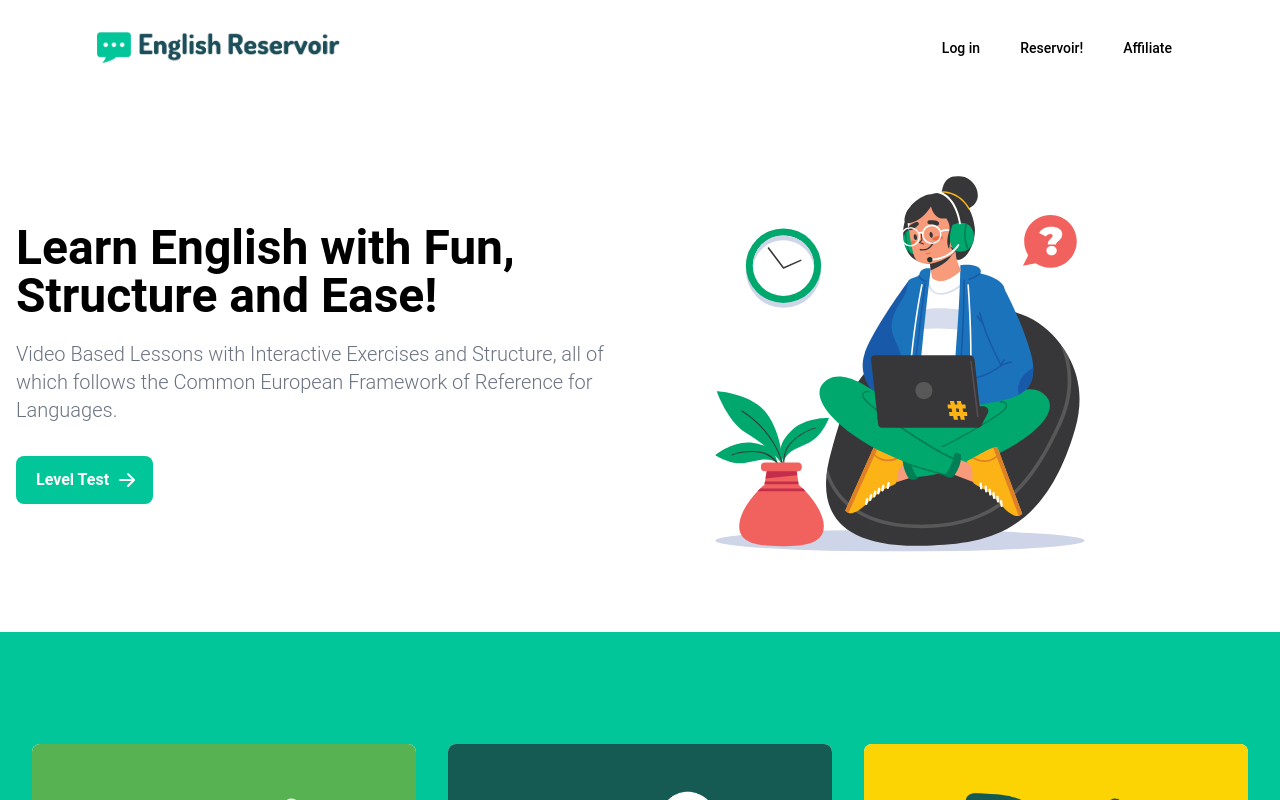
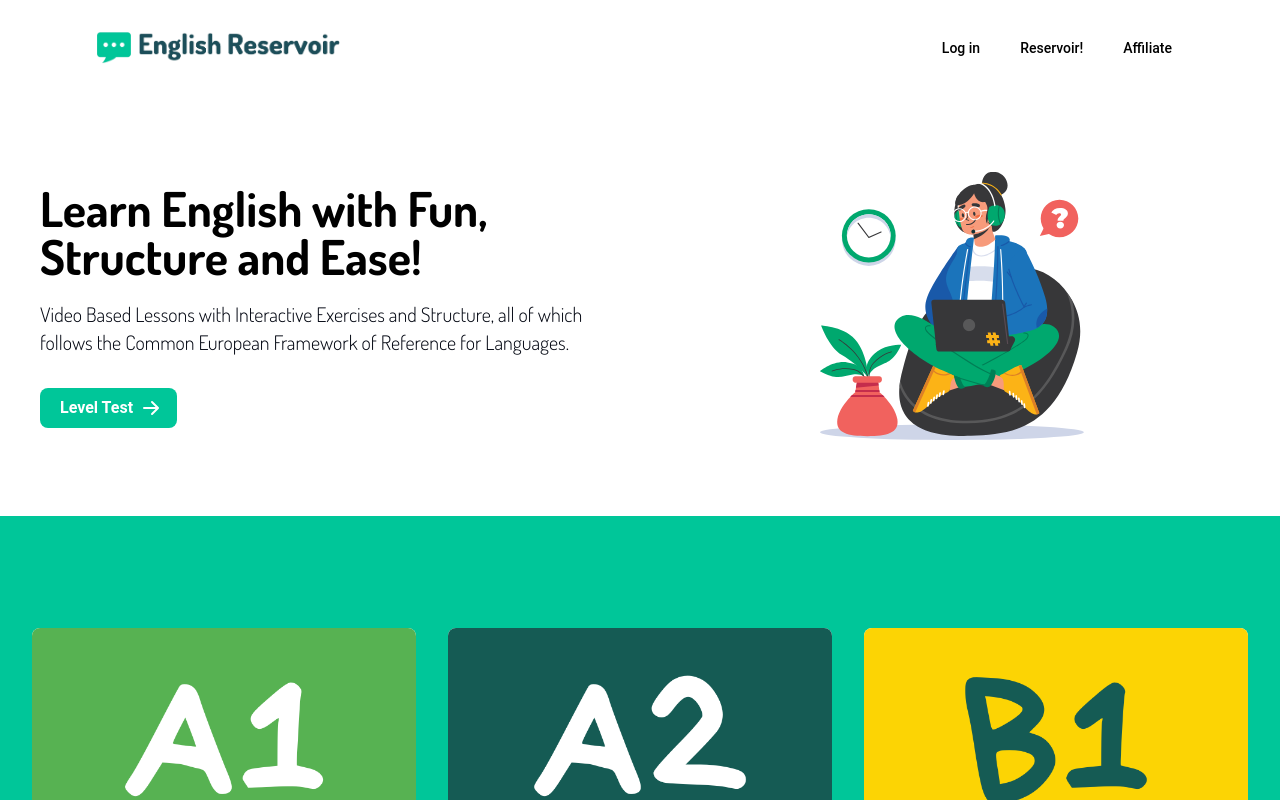
Before and after one commit to Thomas-Delany/Subdomain-with-React, a React (Vite) app: page / in a window 1280 px wide. Shown: the top 800 px of the page. Built offline with nearby package versions, Linux system fonts and the light colour scheme.

Commit message:
adjusted mobile screen breakpoints

```diff
--- a/src/components/Hero.jsx
+++ b/src/components/Hero.jsx
@@ -3,20 +3,44 @@ import React from "react";
 function Hero() {
   return (
     <section className="bg-white">
-    <div className="grid max-w-screen-xl px-4 py-8 mx-auto lg:gap-8 xl:gap-0 lg:py-32 lg:grid-cols-12">
-        <div className="mr-auto place-self-center lg:col-span-6 mx-auto text-center sm:text-left">
-            <h1 className="max-w-2xl mb-5 text-4xl font-bold tracking-normal md:text-5xl xl:text-5xl text-black">Learn English with Fun, Structure and Ease!</h1>
-            <p className="max-w-2xl mb-6 font-light text-gray-500 lg:mb-8 md:text-lg lg:text-xl dark:text-gray-600">Video Based Lessons with Interactive Exercises and Structure, all of which follows the Common European Framework of Reference for Languages.</p>
-            <a href="#" className="inline-flex items-center justify-center px-5 py-3 mr-3 text-base font-bold text-center text-white rounded-lg bg-mellowGreen hover:bg-primary-800 focus:ring-4 focus:ring-primary-300 dark:focus:ring-primary-900">
-                Level Test
-                <svg className="w-5 h-5 ml-2 -mr-1" fill="currentColor" viewBox="0 0 20 20" xmlns="http://www.w3.org/2000/svg"><path fill-rule="evenodd" d="M10.293 3.293a1 1 0 011.414 0l6 6a1 1 0 010 1.414l-6 6a1 1 0 01-1.414-1.414L14.586 11H3a1 1 0 110-2h11.586l-4.293-4.293a1 1 0 010-1.414z" clip-rule="evenodd"></path></svg>
-            </a>
+      <div className="grid max-w-screen-xl px-4 py-8 mx-auto lg:gap-8 xl:gap-0 lg:grid-cols-12 lg:py-16 flex justify-between items-center">
+        <div className="mr-auto lg:col-span-6 mx-auto p-6">
+          <h1 className="max-w-2xl mb-5 text-4xl tracking-normal md:text-5xl xl:text-5xl text-black font-black font-dosis">
+            Learn English with Fun, Structure and Ease!
+          </h1>
+          <p className="max-w-2xl mb-4 font-light font-dosis text-gray-950 lg:mb-8 md:text-lg lg:text-xl">
+            Video Based Lessons with Interactive Exercises and Structure, all of
+            which follows the Common European Framework of Reference for
+            Languages.
+          </p>
+          <a
+            href="#"
+            className="inline-flex items-center justify-center px-5 py-2 mr-3 text-base font-bold text-center text-white rounded-lg bg-mellowGreen hover:bg-primary-800 focus:ring-4 focus:ring-primary-300 dark:focus:ring-primary-900"
+          >
+            Level Test
+            <svg
+              className="w-5 h-5 ml-2 -mr-1"
+              fill="currentColor"
+              viewBox="0 0 20 20"
+              xmlns="http://www.w3.org/2000/svg"
+            >
+              <path
+                fill-rule="evenodd"
+                d="M10.293 3.293a1 1 0 011.414 0l6 6a1 1 0 010 1.414l-6 6a1 1 0 01-1.414-1.414L14.586 11H3a1 1 0 110-2h11.586l-4.293-4.293a1 1 0 010-1.414z"
+                clip-rule="evenodd"
+              ></path>
+            </svg>
+          </a>
         </div>
-        <div className="hidden lg:mt-0 lg:col-span-5 lg:flex relative items-center">
-            <img src="/src/assets/category-2.svg" className="mx-auto scale-[1.4]" alt="english courses"></img>
+        <div className="hidden lg:col-span-6 lg:flex justify-center items-center mx-auto">
+          <img
+            src="/src/assets/category-2.svg"
+            className="mx-auto"
+            alt="english courses"
+          ></img>
         </div>
-    </div>
-</section>
+      </div>
+    </section>
   );
 }
 
--- a/src/pages/courses/A1.jsx
+++ b/src/pages/courses/A1.jsx
@@ -4,12 +4,19 @@ import React from "react";
 const A1 = () => {
   return (
     <section className="bg-greenAone">
-    <div className="grid max-w-screen-xl px-4 py-8 mx-auto lg:gap-8 xl:gap-0 lg:grid-cols-12 lg:py-16 flex justify-between items-center">
+      <div className="max-w-screen-xl px-8 md:px-28 py-8 mx-auto lg:gap-8 xl:gap-0 grid lg:grid-cols-12 lg:py-10 flex justify-between items-center">
         <div className="mr-auto lg:col-span-6 mx-auto p-6">
-            <h1 className="max-w-2xl mb-5 text-4xl font-light tracking-normal md:text-5xl xl:text-5xl text-white font-bryndan pb-4 text-center md:text-left">A1 —  Acceso</h1>
-            <p className="max-w-2xl mb-4 font-semibold lg:mb-4 text-2xl md:text-3xl text-white text-left font-dosis">What you will learn:</p>
-            <ul className="list-disc text-white text-left font-dosis text-xl md:text-2xl">
-              <li>Understand beginner grammar concepts such as the Present Simple and Present Perfect. </li>
+          <h1 className="max-w-2xl mb-5 tracking-normal text-5xl md:text-7xl text-white font-bryndan font-medium pb-4 text-center md:text-left">
+            A1 — Acceso
+          </h1>
+          <p className="max-w-2xl mb-4 font-semibold lg:mb-4 text-2xl md:text-3xl text-white text-left font-dosis">
+            What you will learn:
+          </p>
+          <ul className="list-disc text-white text-left font-dosis font-medium text-xl md:text-2xl">
+            <li>
+              Understand beginner grammar concepts such as the Present Simple
+              and Present Perfect.
+            </li>
             <li>Introduce yourself using everyday expressions</li>
             <li>Interact in a simple way with others</li>
             <li>Ask personal questions</li>
```
Lines whose indentation alone changed are shown as unchanged.
